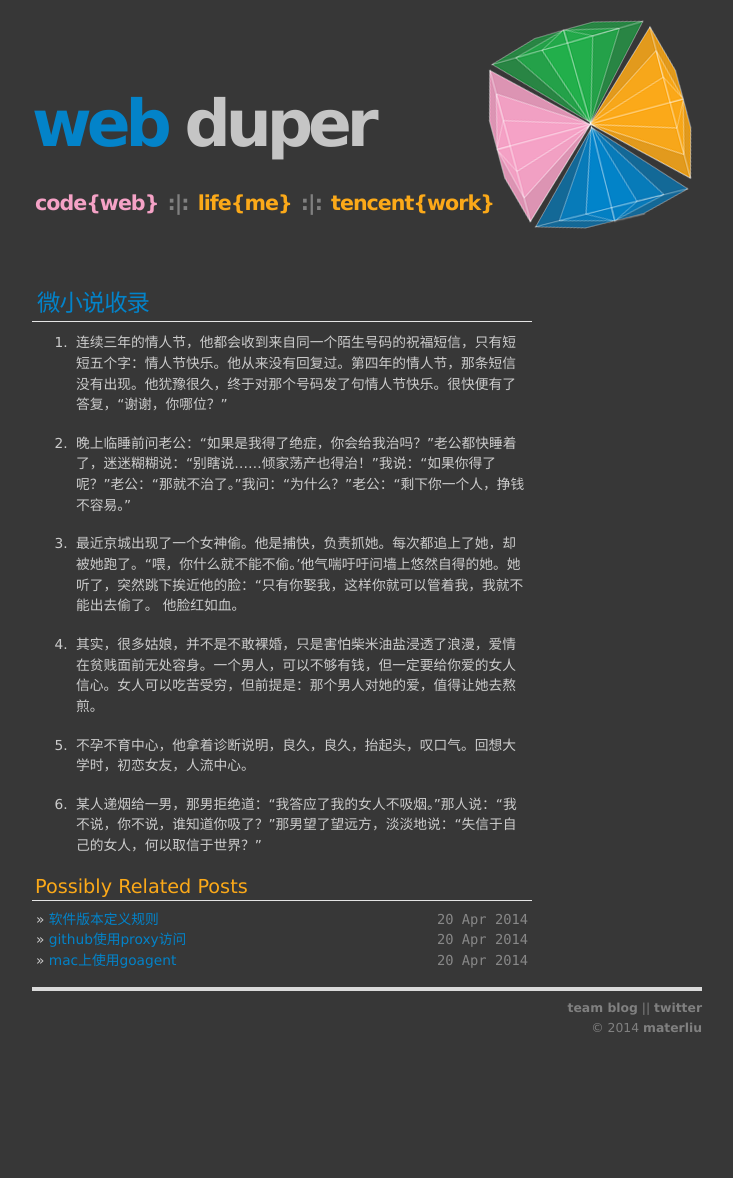
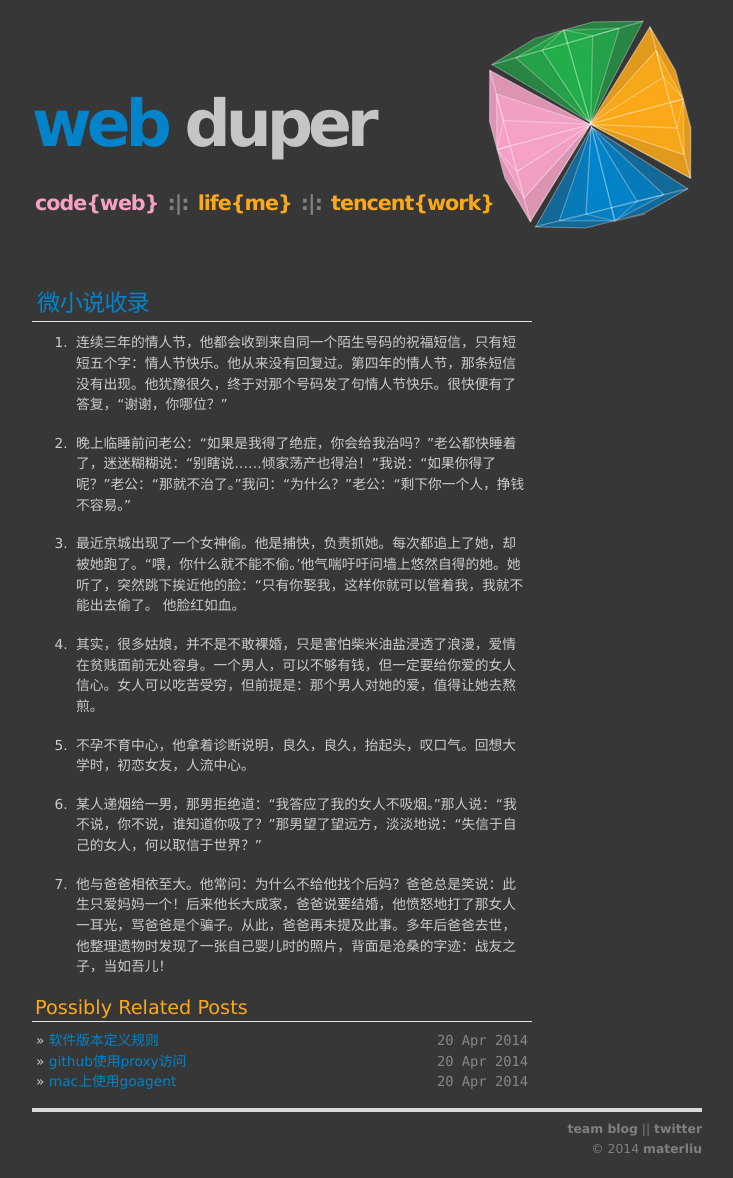
Before and after one commit to materliu/materliu.github.io, a Jekyll site: the page built from all/life/_posts/2014-04-12-微小说收录.md, in a window 1280 px wide. Shown: the whole page, without its empty margins (273-1006 px from the left). Built offline with Jekyll 4.4.1, drawn with Linux system fonts in a browser that asks for light colours; Markdown is read by kramdown in place of the engine named in the settings; before the commit the page ends 1056 px from its top, so only the background shows below that.

Commit message:
战友之子，当如吾儿。

```diff
--- a/all/life/_posts/2014-04-12-微小说收录.md
+++ b/all/life/_posts/2014-04-12-微小说收录.md
@@ -15,3 +15,5 @@ title: 2014-04-12-微小说收录.md
 1. 不孕不育中心，他拿着诊断说明，良久，良久，抬起头，叹口气。回想大学时，初恋女友，人流中心。
 
 2. 某人递烟给一男，那男拒绝道：“我答应了我的女人不吸烟。”那人说：“我不说，你不说，谁知道你吸了？”那男望了望远方，淡淡地说：“失信于自己的女人，何以取信于世界？”
+
+3. 他与爸爸相依至大。他常问：为什么不给他找个后妈？爸爸总是笑说：此生只爱妈妈一个！后来他长大成家，爸爸说要结婚，他愤怒地打了那女人一耳光，骂爸爸是个骗子。从此，爸爸再未提及此事。多年后爸爸去世，他整理遗物时发现了一张自己婴儿时的照片，背面是沧桑的字迹：战友之子，当如吾儿！
```
